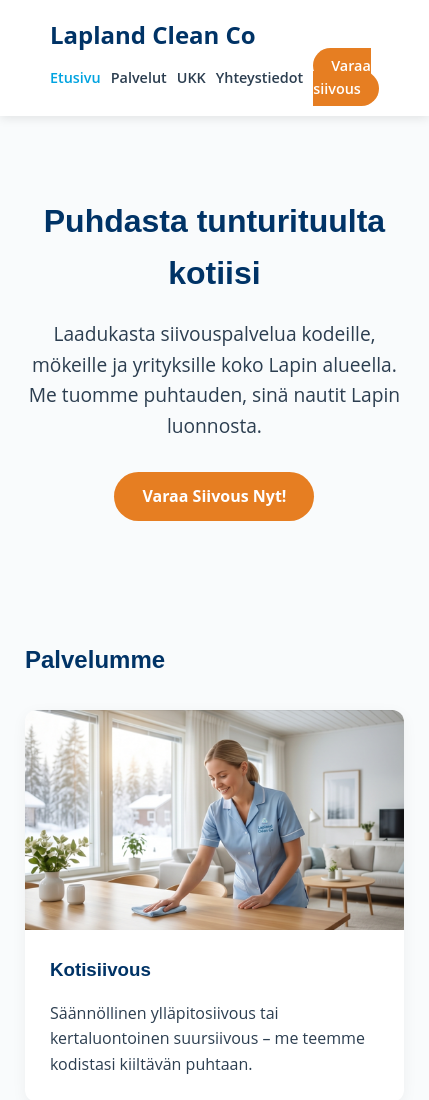
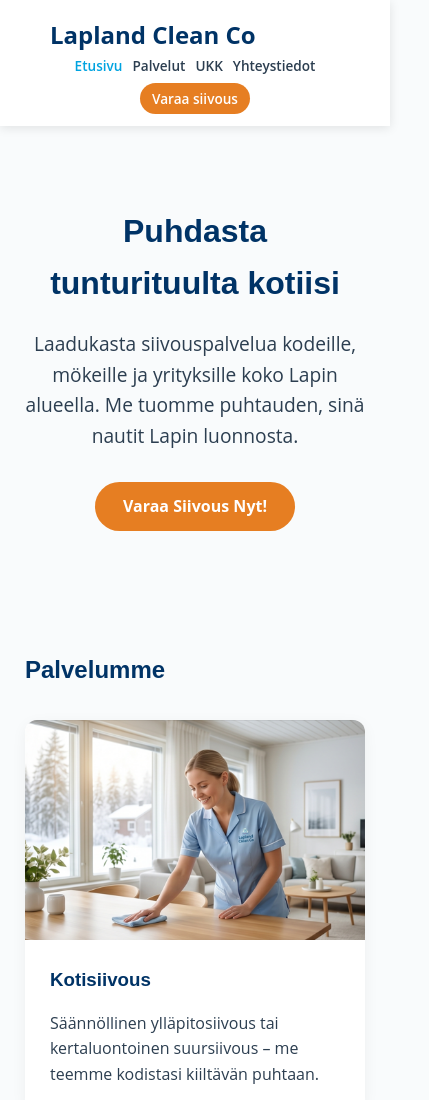
Before and after one commit to LassiPetakoski/tiimi_17-tuotekehitysprojekti, a plain HTML site: page index.html in a window 390 px wide. Shown: the top 1100 px of the page, 429 px wide, since content can reach past the window. Drawn offline with Linux system fonts and the light colour scheme.

Commit message:
Add files via upload

```diff
--- a/style.css
+++ b/style.css
@@ -398,3 +398,29 @@ footer a:hover {
     border-radius: 12px;
     box-shadow: 0 4px 15px rgba(0,0,0,0.1);
 }
+
+.cta-nav {
+    white-space: nowrap;
+}
+
+@media (max-width: 768px) {
+    header .container {
+        flex-direction: column;
+        gap: 10px;
+    }
+
+    nav ul {
+        gap: 10px;
+        flex-wrap: wrap;
+        justify-content: center;
+        padding: 0;
+    }
+
+    nav a {
+        font-size: 0.85rem;
+    }
+
+    .cta-nav {
+        padding: 6px 12px;
+    }
+}
```
